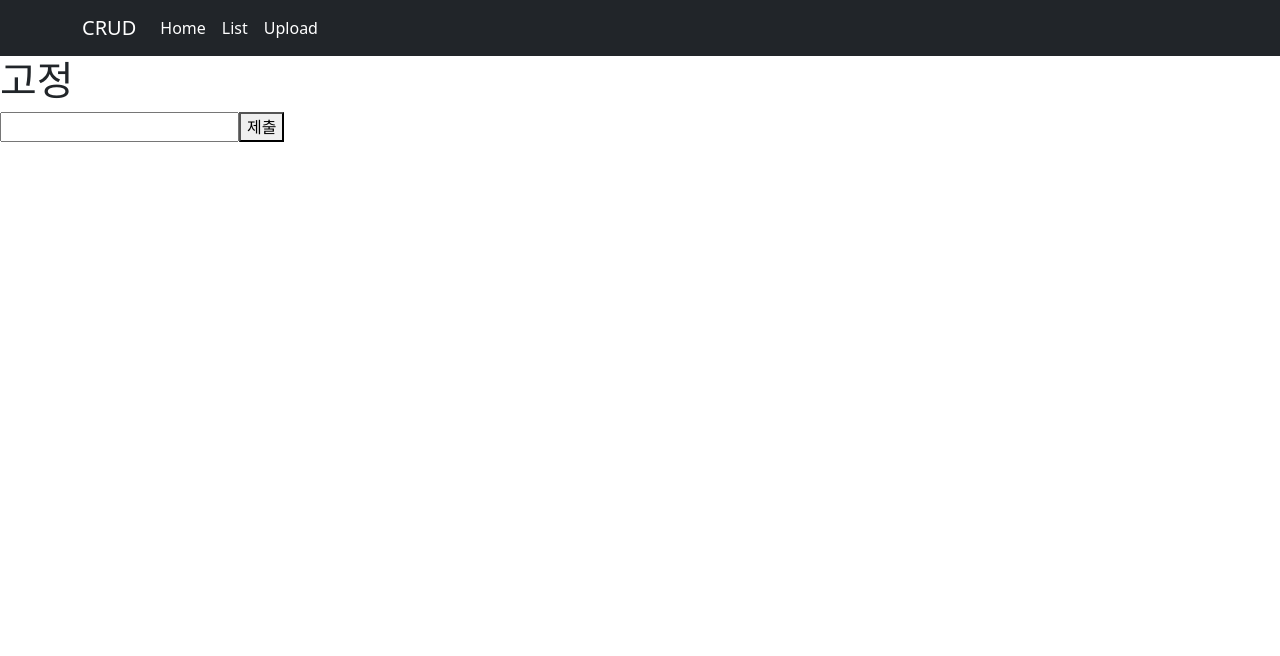
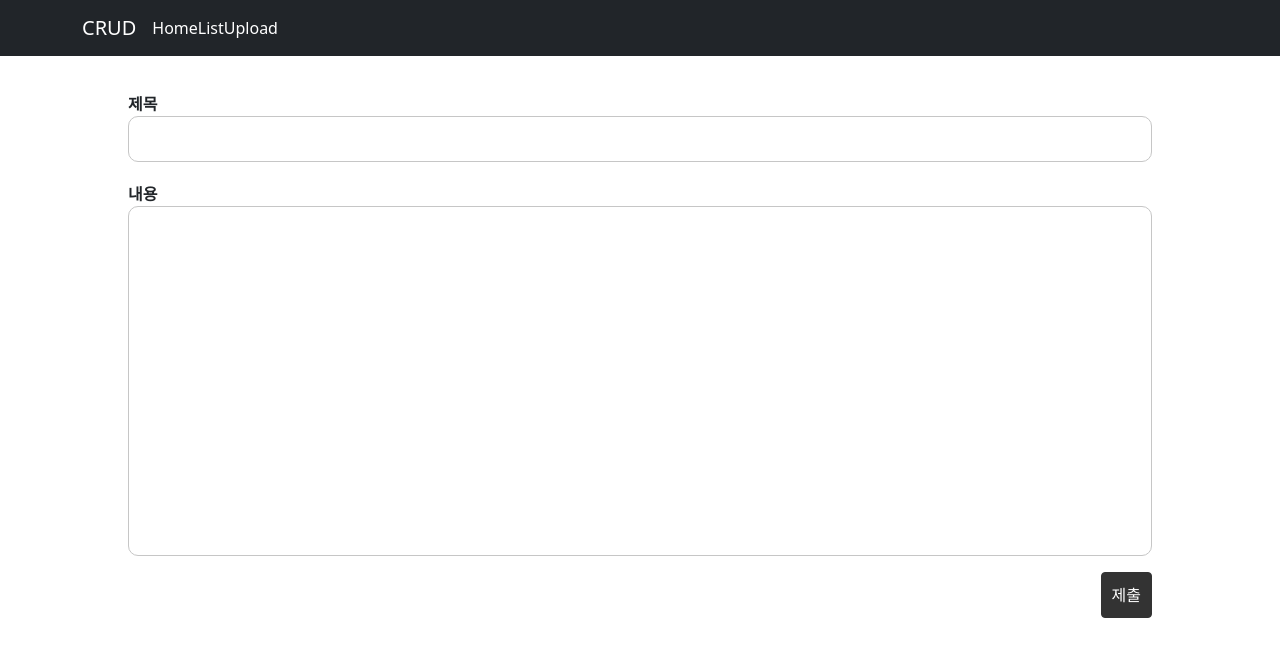
Before and after one commit to mindong2/CRUD-board, a React (Create React App) app: page /upload in a window 1280 px wide. Shown: the top 656 px of the page. Built offline with nearby package versions, Linux system fonts and the light colour scheme.

Commit message:
Install emotion & styling

```diff
--- a/package.json
+++ b/package.json
@@ -3,6 +3,9 @@
   "version": "0.1.0",
   "private": true,
   "dependencies": {
+    "@emotion/css": "^11.10.5",
+    "@emotion/react": "^11.10.5",
+    "@emotion/styled": "^11.10.5",
     "@testing-library/jest-dom": "^5.16.5",
     "@testing-library/react": "^13.4.0",
     "@testing-library/user-event": "^13.5.0",
--- a/src/App.js
+++ b/src/App.js
@@ -10,7 +10,6 @@
   return (
     <div className="App">
       <Heading />
-      <h1>고정</h1>
 
       <Routes>
         <Route
--- a/src/Component/Heading.js
+++ b/src/Component/Heading.js
@@ -10,27 +10,15 @@
         <Navbar.Toggle aria-controls="basic-navbar-nav" />
         <Navbar.Collapse id="basic-navbar-nav">
           <Nav className="me-auto">
-            <Nav.Link>
             <Link to="/" style={{ color: "#fff", textDecoration: "none" }}>
               Home
             </Link>
-            </Nav.Link>
-            <Nav.Link>
-              <Link
-                to="/list"
-                style={{ color: "#fff", textDecoration: "none" }}
-              >
+            <Link to="/list" style={{ color: "#fff", textDecoration: "none" }}>
               List
             </Link>
-            </Nav.Link>
-            <Nav.Link>
-              <Link
-                to="upload"
-                style={{ color: "#fff", textDecoration: "none" }}
-              >
+            <Link to="upload" style={{ color: "#fff", textDecoration: "none" }}>
               Upload
             </Link>
-            </Nav.Link>
           </Nav>
         </Navbar.Collapse>
       </Container>
--- a/src/Component/Upload.js
+++ b/src/Component/Upload.js
@@ -1,5 +1,5 @@
 import React, { useState } from "react";
-
+import { UploadDiv, UploadForm, UploadButtonDiv } from "../Style/UploadCSS";
 function Upload({ ContentList, setContentList }) {
   const [Content, setContent] = useState("");
 
@@ -10,14 +10,27 @@
     setContent("");
   };
   return (
-    <>
+    <UploadDiv>
+      <UploadForm>
+        <label htmlFor="title">제목</label>
         <input
+          id="title"
           type="text"
           value={Content}
           onChange={(e) => {
             setContent(e.currentTarget.value);
           }}
         />
+        <label htmlFor="content">내용</label>
+        <textarea
+          id="content"
+          type="text"
+          value={Content}
+          onChange={(e) => {
+            setContent(e.currentTarget.value);
+          }}
+        />
+        <UploadButtonDiv>
           <button
             onClick={() => {
               onSubmit(Content);
@@ -25,7 +38,9 @@
           >
             제출
           </button>
-    </>
+        </UploadButtonDiv>
+      </UploadForm>
+    </UploadDiv>
   );
 }
 
--- /dev/null
+++ b/src/Style/UploadCSS.js
@@ -0,0 +1,73 @@
+import styled from "@emotion/styled";
+
+const UploadDiv = styled.div`
+  width: 100%;
+  margin-top: 1rem;
+  margin-bottom: 1rem;
+`;
+
+const UploadForm = styled.form`
+  margin: 0 auto;
+  width: 80%;
+  display: flex;
+  flex-direction: column;
+  input {
+    width: 100%;
+    padding: 10px;
+    border-radius: 10px;
+    border: 1px solid #c6c6c6;
+    &:active,
+    &:focus {
+      outline: none;
+    }
+  }
+  textarea {
+    min-height: 350px;
+    resize: none;
+    padding: 10px;
+    border-radius: 10px;
+    border: 1px solid #c6c6c6;
+    &:active,
+    &:focus {
+      outline: none;
+    }
+    &::-webkit-scrollbar-thumb {
+      background-color: grey;
+      border-radius: 15px;
+      border: 2px solid transparent;
+    }
+    &::-webkit-scrollbar-track {
+      background-color: #c6c6c6;
+      border-radius: 15px;
+      box-shadow: 0 0 5px whitesmoke inset;
+      border: 2px solid transparent;
+    }
+  }
+  label {
+    display: #333;
+    font-weight: bold;
+    margin-top: 20px;
+  }
+`;
+
+const UploadButtonDiv = styled.div`
+  margin-top: 1rem;
+  display: flex;
+  justify-content: flex-end;
+
+  button {
+    padding: 10px;
+    background-color: #333;
+    color: #fff;
+    border-radius: 4px;
+    border: 1px solid #333;
+    font-size: 1rem;
+    transition: all 0.25s ease-in-out;
+    &:hover {
+      background-color: #fff;
+      color: #333;
+    }
+  }
+`;
+
+export { UploadDiv, UploadForm, UploadButtonDiv };
```
Also changed, not shown: 1 other file (tests, documents, lock files or other folders). Lines whose indentation alone changed are shown as unchanged.
